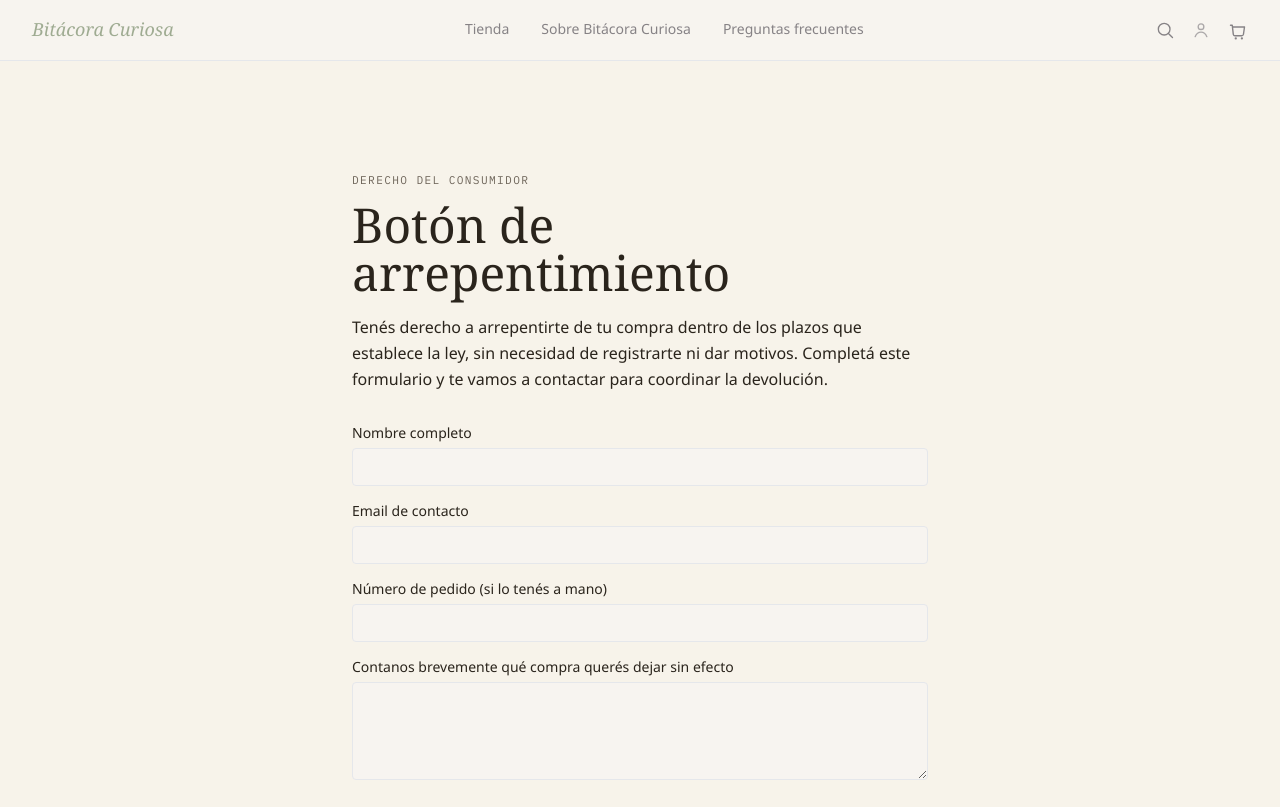
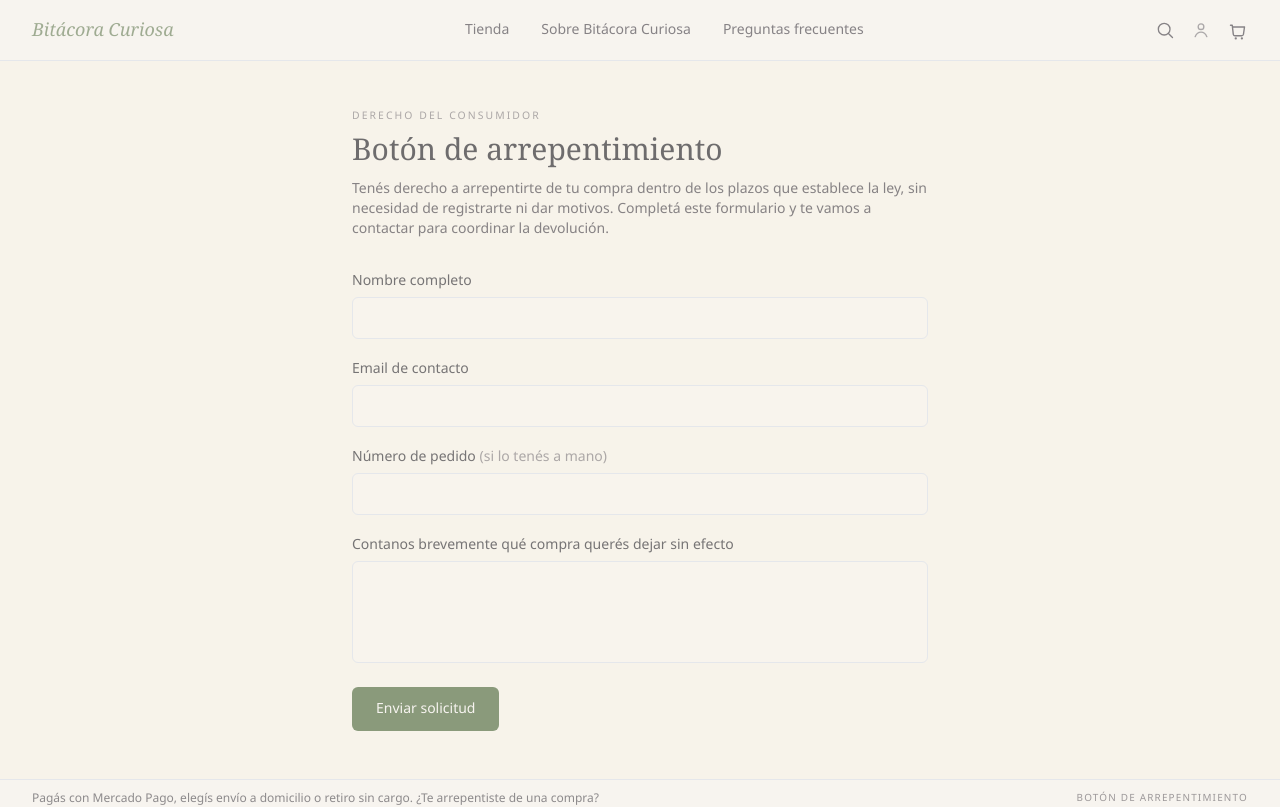
Before and after one commit to greco1580-pixel/bitacora-curiosa, a Next.js app: page /arrepentimiento in a window 1280 px wide. Shown: the top 807 px of the page. Built offline with nearby package versions, Linux system fonts and the light colour scheme.

Commit message:
style: armonizar contacto y arrepentimiento con tono oliva y nueva escala tipográfica

```diff
--- a/app/arrepentimiento/ArrepentimientoClient.tsx
+++ b/app/arrepentimiento/ArrepentimientoClient.tsx
@@ -1,86 +1,103 @@
 "use client";
 
-import { useState } from "react";
-import { DATOS_COMERCIALES } from "@/lib/commerce-config";
+import { useState, FormEvent } from "react";
 
-export default function ArrepentimientoClient() {
+export default function ArrepentimientoPage() {
+  const [enviado, setEnviado] = useState(false);
   const [enviando, setEnviando] = useState(false);
   const [error, setError] = useState<string | null>(null);
-  const [codigo, setCodigo] = useState<string | null>(null);
 
-  async function manejarEnvio(evento: React.FormEvent<HTMLFormElement>) {
-    evento.preventDefault();
+  async function manejarEnvio(e: FormEvent<HTMLFormElement>) {
+    e.preventDefault();
+    setEnviando(true);
     setError(null);
-    setEnviando(true);
 
-    const formData = new FormData(evento.currentTarget);
+    const formData = new FormData(e.currentTarget);
+    formData.append("_subject", "Solicitud de Arrepentimiento / Devolución");
+
     try {
-      const respuesta = await fetch("/api/arrepentimiento", {
+      const respuesta = await fetch("https://formspree.io/f/mvkpynar", {
         method: "POST",
-        headers: { "Content-Type": "application/json" },
-        body: JSON.stringify({
-          nombreCompleto: String(formData.get("nombreCompleto") || ""),
-          emailContacto: String(formData.get("emailContacto") || ""),
-          numeroPedido: String(formData.get("numeroPedido") || "") || undefined,
-          motivo: String(formData.get("motivo") || "")
-        })
+        body: formData,
+        headers: {
+          Accept: "application/json",
+        },
       });
-      const datos = await respuesta.json();
-      if (!respuesta.ok) {
-        setError(datos.error || "No se pudo registrar la solicitud.");
-        return;
+
+      if (respuesta.ok) {
+        setEnviado(true);
+      } else {
+        setError("Hubo un problema al enviar tu solicitud. Por favor, intentalo de nuevo.");
       }
-      setCodigo(datos.codigo);
     } catch {
-      setError("Hubo un problema de conexión. Probá de nuevo en un momento.");
+      setError("Error de conexión. Revisá tu red e intentalo nuevamente.");
     } finally {
       setEnviando(false);
     }
   }
 
-  if (codigo) {
   return (
-      <div className="mx-auto max-w-content px-4 pt-28 pb-16 sm:px-6 lg:px-8">
+    <div className="mx-auto max-w-content px-4 py-12 sm:px-6 lg:px-8">
       <div className="mx-auto max-w-xl">
-          <p className="entry-label mb-2 uppercase text-grisCalido">Solicitud registrada</p>
-          <h1 className="mb-4 font-serif text-3xl text-negroSuave">
-            Recibimos tu solicitud de arrepentimiento.
+        <p className="font-sans text-[0.65rem] font-normal uppercase tracking-[0.2em] text-muted/60 mb-1.5">
+          Derecho del Consumidor
+        </p>
+        <h1 className="mb-3 font-serif text-2xl sm:text-3xl font-normal text-ink/80">
+          Botón de arrepentimiento
         </h1>
-          <p className="font-sans text-sm text-grisCalido">
-            Tu código de solicitud es:
+        <p className="mb-8 font-sans text-xs sm:text-sm leading-relaxed text-body/75">
+          Tenés derecho a arrepentirte de tu compra dentro de los plazos que establece la
+          ley, sin necesidad de registrarte ni dar motivos. Completá este formulario y te
+          vamos a contactar para coordinar la devolución.
         </p>
-          <p className="mt-2 font-mono text-2xl text-negroSuave">{codigo}</p>
-          <p className="mt-6 font-sans text-sm text-grisCalido">
-            Guardalo como comprobante. Te vamos a contactar a la dirección de email que
-            indicaste para coordinar los próximos pasos.
+
+        {enviado ? (
+          <div className="rounded-lg border border-olive/30 bg-olive/5 p-6 text-center">
+            <p className="font-serif text-lg text-olive mb-1">Solicitud enviada</p>
+            <p className="font-sans text-xs sm:text-sm text-body/75">
+              Recibimos tu solicitud de arrepentimiento. Nos pondremos en contacto a la brevedad para coordinar.
             </p>
           </div>
+        ) : (
+          <form onSubmit={manejarEnvio} className="flex flex-col gap-5">
+            <div className="flex flex-col gap-1.5">
+              <label htmlFor="nombre" className="font-sans text-xs sm:text-sm font-medium text-ink/75">
+                Nombre completo
+              </label>
+              <input
+                id="nombre"
+                name="nombre"
+                required
+                className="rounded-md border border-beigeLine/70 bg-paper/40 px-3.5 py-2.5 font-sans text-xs sm:text-sm text-ink outline-none transition-colors focus:border-olive focus:ring-1 focus:ring-olive/30"
+              />
             </div>
-    );
-  }
 
-  return (
-    <div className="mx-auto max-w-content px-4 pt-28 pb-12 sm:px-6 lg:px-8">
-      <div className="mx-auto max-w-xl">
-        <p className="entry-label mb-3 uppercase text-grisCalido">Derecho del consumidor</p>
-        <h1 className="mb-4 font-serif text-4xl text-negroSuave sm:text-5xl">
-          Botón de arrepentimiento
-        </h1>
-        <p className="font-sans leading-relaxed text-grisCalido">
-          Tenés derecho a arrepentirte de tu compra dentro de los plazos que establece la ley,
-          sin necesidad de registrarte ni dar motivos. Completá este formulario y te vamos a
-          contactar para coordinar la devolución.
-        </p>
+            <div className="flex flex-col gap-1.5">
+              <label htmlFor="email" className="font-sans text-xs sm:text-sm font-medium text-ink/75">
+                Email de contacto
+              </label>
+              <input
+                id="email"
+                name="email"
+                type="email"
+                required
+                className="rounded-md border border-beigeLine/70 bg-paper/40 px-3.5 py-2.5 font-sans text-xs sm:text-sm text-ink outline-none transition-colors focus:border-olive focus:ring-1 focus:ring-olive/30"
+              />
+            </div>
 
-        <form onSubmit={manejarEnvio} className="mt-8 flex flex-col gap-4" noValidate>
-          <Campo id="nombreCompleto" label="Nombre completo" required />
-          <Campo id="emailContacto" label="Email de contacto" type="email" required />
-          <Campo
-            id="numeroPedido"
-            label="Número de pedido (si lo tenés a mano)"
+            <div className="flex flex-col gap-1.5">
+              <label htmlFor="pedido" className="font-sans text-xs sm:text-sm font-medium text-ink/75">
+                Número de pedido <span className="text-muted/60 font-normal">(si lo tenés a mano)</span>
+              </label>
+              <input
+                id="pedido"
+                name="pedido"
+                className="rounded-md border border-beigeLine/70 bg-paper/40 px-3.5 py-2.5 font-sans text-xs sm:text-sm text-ink outline-none transition-colors focus:border-olive focus:ring-1 focus:ring-olive/30"
               />
-          <div>
-            <label htmlFor="motivo" className="mb-1 block font-sans text-sm text-grisCalido">
+            </div>
+
+            <div className="flex flex-col gap-1.5">
+              <label htmlFor="motivo" className="font-sans text-xs sm:text-sm font-medium text-ink/75">
                 Contanos brevemente qué compra querés dejar sin efecto
               </label>
               <textarea
@@ -88,12 +105,12 @@ export default function ArrepentimientoClient() {
                 name="motivo"
                 required
                 rows={4}
-              className="w-full rounded border border-beigeLine bg-paper px-3 py-2 font-sans text-sm text-negroSuave"
+                className="resize-none rounded-md border border-beigeLine/70 bg-paper/40 px-3.5 py-2.5 font-sans text-xs sm:text-sm text-ink outline-none transition-colors focus:border-olive focus:ring-1 focus:ring-olive/30"
               />
             </div>
 
             {error && (
-            <p role="alert" className="rounded border border-tierra/40 bg-tierra/5 p-4 font-sans text-sm text-tierraDark">
+              <p className="font-sans text-xs text-red-600/80">
                 {error}
               </p>
             )}
@@ -101,47 +118,13 @@ export default function ArrepentimientoClient() {
             <button
               type="submit"
               disabled={enviando}
-            className="mt-2 rounded bg-negroSuave px-6 py-3.5 font-sans text-sm text-paper hover:bg-tierraDark disabled:opacity-60"
+              className="mt-1 self-start rounded-md bg-olive px-6 py-3 font-sans text-xs sm:text-sm font-medium text-paper transition-colors hover:bg-olive/90 disabled:opacity-60"
             >
               {enviando ? "Enviando..." : "Enviar solicitud"}
             </button>
           </form>
-
-        <hr className="stitch-divider my-12" />
-
-        <p className="font-sans text-[0.7rem] leading-relaxed text-body/70 opacity-80">
-          {DATOS_COMERCIALES.razonSocial} — {DATOS_COMERCIALES.domicilioComercial} — CUIT{" "}
-          {DATOS_COMERCIALES.cuit}. Consultas: {DATOS_COMERCIALES.emailAtencion},{" "}
-          {DATOS_COMERCIALES.horarioAtencion}.
-        </p>
+        )}
       </div>
     </div>
   );
 }
-
-function Campo({
-  id,
-  label,
-  type = "text",
-  required = false
-}: {
-  id: string;
-  label: string;
-  type?: string;
-  required?: boolean;
-}) {
-  return (
-    <div>
-      <label htmlFor={id} className="mb-1 block font-sans text-sm text-grisCalido">
-        {label}
-      </label>
-      <input
-        id={id}
-        name={id}
-        type={type}
-        required={required}
-        className="w-full rounded border border-beigeLine bg-paper px-3 py-2 font-sans text-sm text-negroSuave"
-      />
-    </div>
-  );
-}
--- a/app/contacto/page.tsx
+++ b/app/contacto/page.tsx
@@ -38,34 +38,41 @@ export default function ContactoPage() {
   return (
     <div className="mx-auto max-w-content px-4 py-12 sm:px-6 lg:px-8">
       <div className="mx-auto max-w-xl">
-        <p className="entry-label mb-3 uppercase text-grisCalido">Contacto</p>
-        <h1 className="mb-4 font-serif text-4xl text-negroSuave sm:text-5xl">Escribinos</h1>
-        <p className="mb-10 font-sans text-sm leading-relaxed text-grisCalido">
+        {/* Etiqueta y Título ajustados en escala */}
+        <p className="font-sans text-[0.65rem] font-normal uppercase tracking-[0.2em] text-muted/60 mb-1.5">
+          Contacto
+        </p>
+        <h1 className="mb-3 font-serif text-2xl sm:text-3xl font-normal text-ink/80">
+          Escribinos
+        </h1>
+        <p className="mb-8 font-sans text-xs sm:text-sm leading-relaxed text-body/75">
           Para consultas sobre pedidos, productos o cualquier otra cosa que se te haya
           ocurrido mientras mirabas la tienda.
         </p>
 
         {enviado ? (
-          <div className="rounded border border-tierra/40 bg-tierra/5 p-6">
-            <p className="font-sans text-sm text-tierraDark">
-              Mensaje enviado correctamente. Te respondemos en cuanto podamos.
+          <div className="rounded-lg border border-olive/30 bg-olive/5 p-6 text-center">
+            <p className="font-serif text-lg text-olive mb-1">¡Mensaje recibido!</p>
+            <p className="font-sans text-xs sm:text-sm text-body/75">
+              Muchas gracias por escribirnos. Te respondemos al mail en cuanto lo leamos.
             </p>
           </div>
         ) : (
           <form onSubmit={manejarEnvio} className="flex flex-col gap-5">
             <div className="flex flex-col gap-1.5">
-              <label htmlFor="nombre" className="font-sans text-sm text-negroSuave">
+              <label htmlFor="nombre" className="font-sans text-xs sm:text-sm font-medium text-ink/75">
                 Nombre
               </label>
               <input
                 id="nombre"
                 name="nombre"
                 required
-                className="rounded border border-beigeLine bg-paper px-4 py-3 font-sans text-sm outline-none focus-visible:border-tierra"
+                className="rounded-md border border-beigeLine/70 bg-paper/40 px-3.5 py-2.5 font-sans text-xs sm:text-sm text-ink outline-none transition-colors focus:border-olive focus:ring-1 focus:ring-olive/30"
               />
             </div>
+
             <div className="flex flex-col gap-1.5">
-              <label htmlFor="email" className="font-sans text-sm text-negroSuave">
+              <label htmlFor="email" className="font-sans text-xs sm:text-sm font-medium text-ink/75">
                 Correo electrónico
               </label>
               <input
@@ -73,11 +80,12 @@ export default function ContactoPage() {
                 name="email"
                 type="email"
                 required
-                className="rounded border border-beigeLine bg-paper px-4 py-3 font-sans text-sm outline-none focus-visible:border-tierra"
+                className="rounded-md border border-beigeLine/70 bg-paper/40 px-3.5 py-2.5 font-sans text-xs sm:text-sm text-ink outline-none transition-colors focus:border-olive focus:ring-1 focus:ring-olive/30"
               />
             </div>
+
             <div className="flex flex-col gap-1.5">
-              <label htmlFor="mensaje" className="font-sans text-sm text-negroSuave">
+              <label htmlFor="mensaje" className="font-sans text-xs sm:text-sm font-medium text-ink/75">
                 Mensaje
               </label>
               <textarea
@@ -85,12 +93,12 @@ export default function ContactoPage() {
                 name="mensaje"
                 required
                 rows={5}
-                className="resize-none rounded border border-beigeLine bg-paper px-4 py-3 font-sans text-sm outline-none focus-visible:border-tierra"
+                className="resize-none rounded-md border border-beigeLine/70 bg-paper/40 px-3.5 py-2.5 font-sans text-xs sm:text-sm text-ink outline-none transition-colors focus:border-olive focus:ring-1 focus:ring-olive/30"
               />
             </div>
 
             {error && (
-              <p className="font-sans text-xs text-red-600">
+              <p className="font-sans text-xs text-red-600/80">
                 {error}
               </p>
             )}
@@ -98,7 +106,7 @@ export default function ContactoPage() {
             <button
               type="submit"
               disabled={enviando}
-              className="mt-2 self-start rounded bg-negroSuave px-7 py-3.5 font-sans text-sm text-paper hover:bg-tierraDark disabled:opacity-60 transition-colors"
+              className="mt-1 self-start rounded-md bg-olive px-6 py-3 font-sans text-xs sm:text-sm font-medium text-paper transition-colors hover:bg-olive/90 disabled:opacity-60"
             >
               {enviando ? "Enviando..." : "Enviar mensaje"}
             </button>
```
Lines whose indentation alone changed are shown as unchanged.
